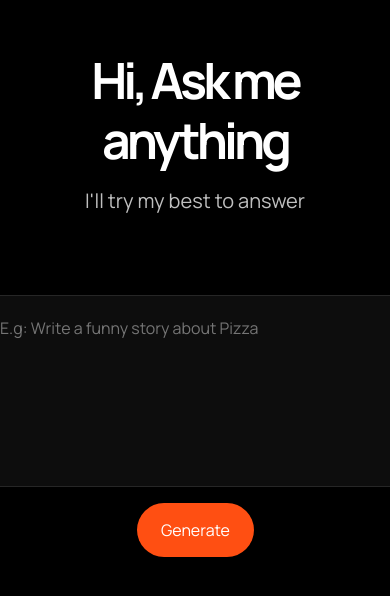
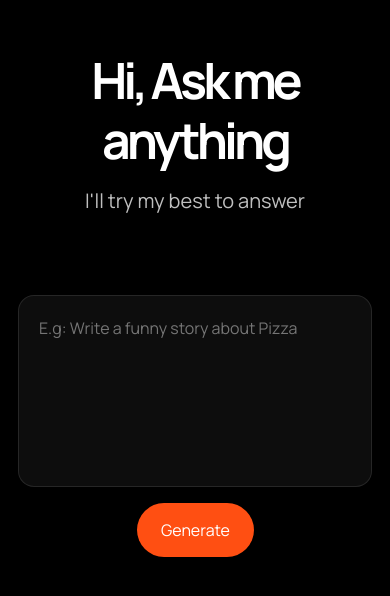
Before and after one commit to helloojohn/ai-assistant, a Next.js app: page / in a window 390 px wide. Shown: the top 596 px of the page. Built offline with nearby package versions, Linux system fonts and the light colour scheme.

Commit message:
Update file

```diff
--- a/pages/styles.css
+++ b/pages/styles.css
@@ -361,7 +361,7 @@ textarea {
 @media (max-width: 600px) {
     .container {
         max-width: 400px;
-        width: 100%;
+        width: 80%;
     }
 
     .header-title h1 {
```
